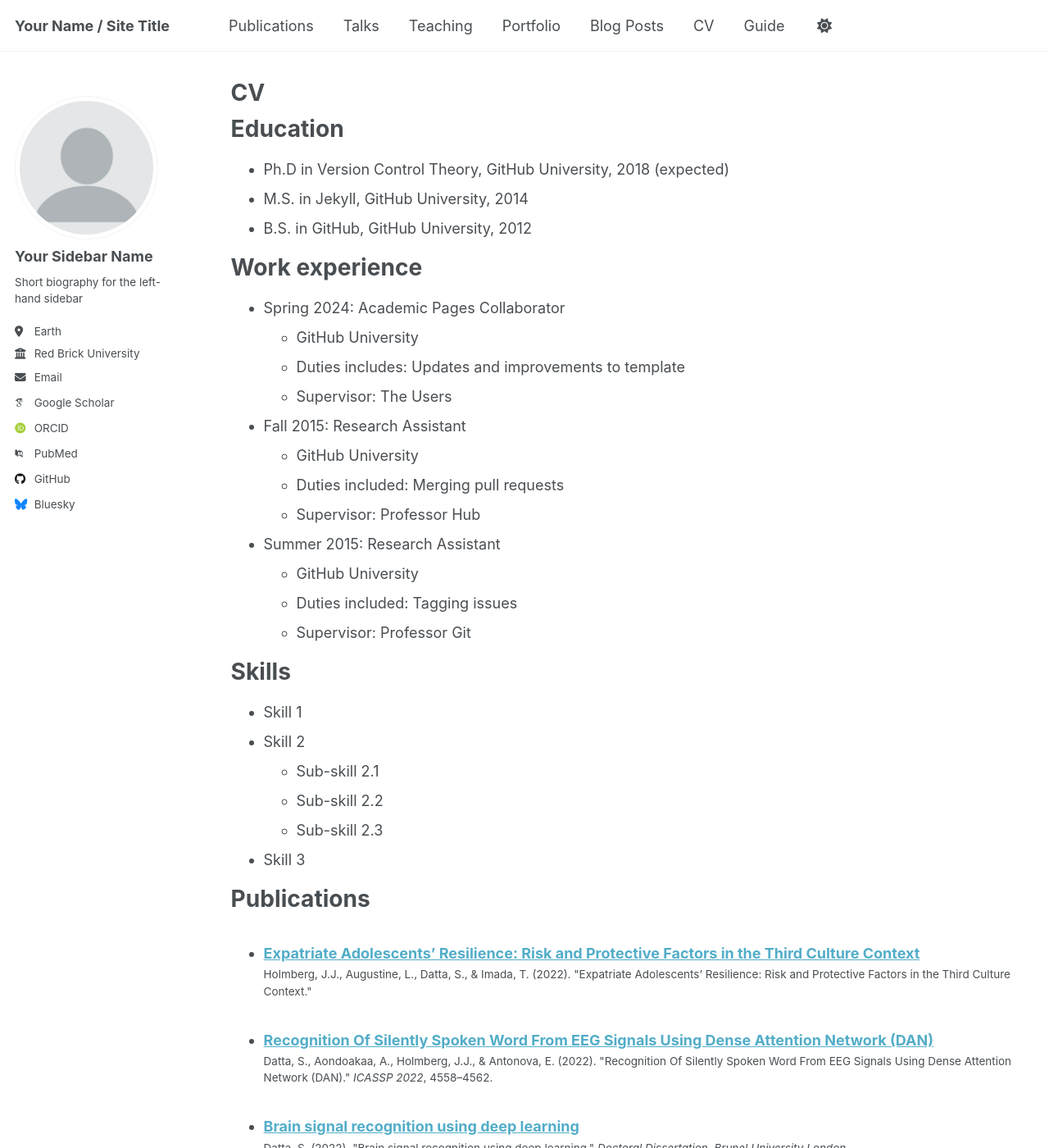
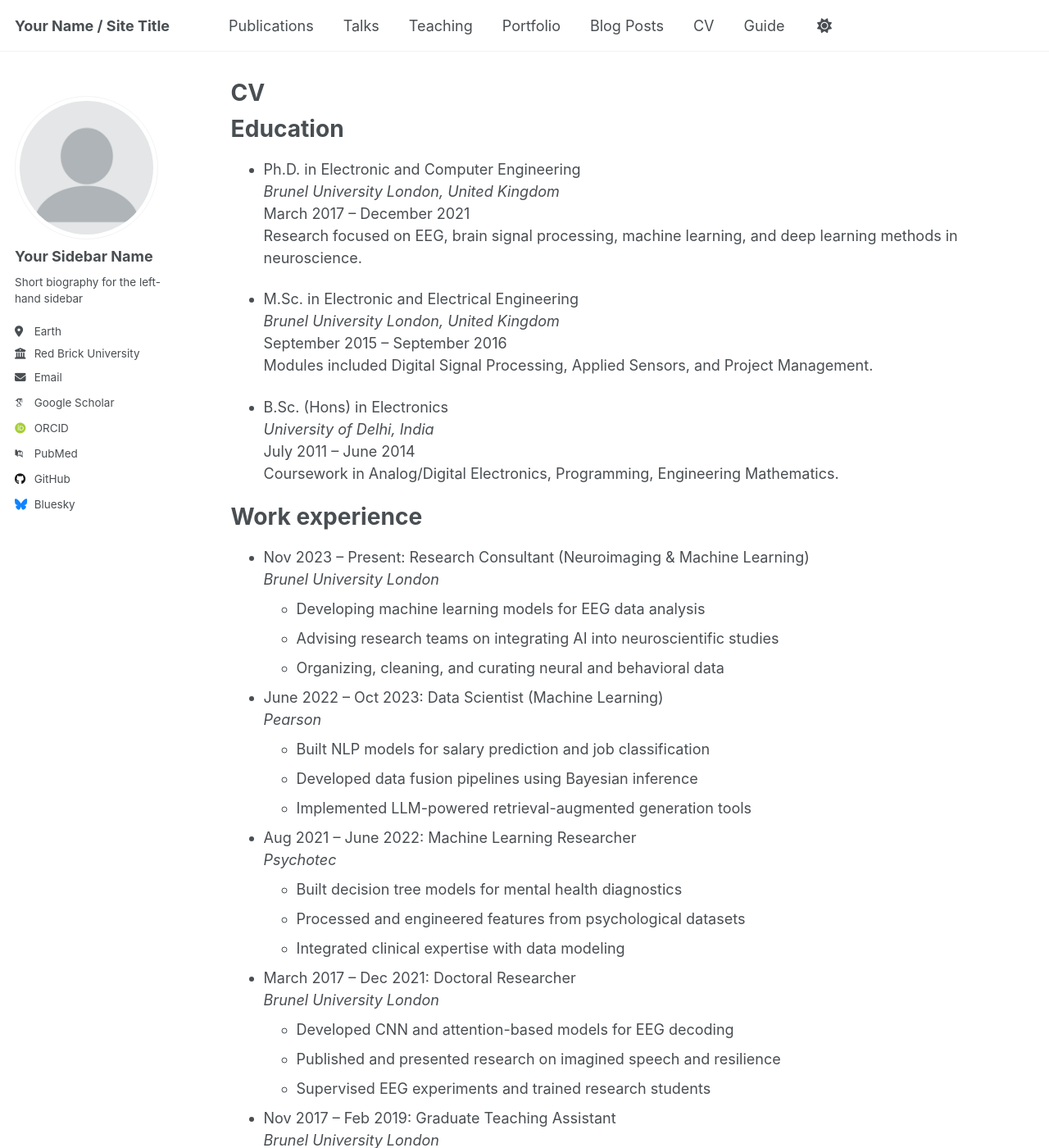
Before and after one commit to awaknd-1/awaknd-1.github.io, a Jekyll site: the page built from _pages/cv.md, in a window 1280 px wide and 1400 px high. Shown: the whole window at 82% size. Built offline with Jekyll 4.4.1, drawn with Linux system fonts in a browser that asks for light colours; some web fonts are replaced; a script that is not in the unit is left out; some of the changed text lies outside the part shown.

Commit message:
Update cv.md

```diff
--- a/_pages/cv.md
+++ b/_pages/cv.md
@@ -11,54 +11,91 @@ redirect_from:
 
 Education
 ======
-* Ph.D in Version Control Theory, GitHub University, 2018 (expected)
-* M.S. in Jekyll, GitHub University, 2014
-* B.S. in GitHub, GitHub University, 2012
+* Ph.D. in Electronic and Computer Engineering
+  *Brunel University London, United Kingdom*
+  March 2017 – December 2021
+  Research focused on EEG, brain signal processing, machine learning, and deep learning methods in neuroscience.
+
+* M.Sc. in Electronic and Electrical Engineering
+  *Brunel University London, United Kingdom*
+  September 2015 – September 2016
+  Modules included Digital Signal Processing, Applied Sensors, and Project Management.
+
+* B.Sc. (Hons) in Electronics
+  *University of Delhi, India*
+  July 2011 – June 2014
+  Coursework in Analog/Digital Electronics, Programming, Engineering Mathematics.
 
 Work experience
 ======
-* Spring 2024: Academic Pages Collaborator
-  * GitHub University
-  * Duties includes: Updates and improvements to template
-  * Supervisor: The Users
+* Nov 2023 – Present: Research Consultant (Neuroimaging & Machine Learning)
+  *Brunel University London*
+  - Developing machine learning models for EEG data analysis
+  - Advising research teams on integrating AI into neuroscientific studies
+  - Organizing, cleaning, and curating neural and behavioral data
 
-* Fall 2015: Research Assistant
-  * GitHub University
-  * Duties included: Merging pull requests
-  * Supervisor: Professor Hub
+* June 2022 – Oct 2023: Data Scientist (Machine Learning)
+  *Pearson*
+  - Built NLP models for salary prediction and job classification
+  - Developed data fusion pipelines using Bayesian inference
+  - Implemented LLM-powered retrieval-augmented generation tools
 
-* Summer 2015: Research Assistant
-  * GitHub University
-  * Duties included: Tagging issues
-  * Supervisor: Professor Git
+* Aug 2021 – June 2022: Machine Learning Researcher
+  *Psychotec*
+  - Built decision tree models for mental health diagnostics
+  - Processed and engineered features from psychological datasets
+  - Integrated clinical expertise with data modeling
+
+* March 2017 – Dec 2021: Doctoral Researcher
+  *Brunel University London*
+  - Developed CNN and attention-based models for EEG decoding
+  - Published and presented research on imagined speech and resilience
+  - Supervised EEG experiments and trained research students
+
+* Nov 2017 – Feb 2019: Graduate Teaching Assistant
+  *Brunel University London*
+  - Taught microcontroller systems, supervised lab work
+  - Supported undergraduate coursework and demonstrations
+
+* Oct 2018 – Dec 2019: READY Programme Facilitator
+  *Brunel University London*
+  - Delivered project management workshops to postgraduate researchers
+  - Coordinated sessions, supported interdisciplinary collaboration
 
 Skills
 ======
-* Skill 1
-* Skill 2
-  * Sub-skill 2.1
-  * Sub-skill 2.2
-  * Sub-skill 2.3
-* Skill 3
+* Programming: Python, MATLAB, SQL, Git
+* Machine Learning: Scikit-learn, TensorFlow, PyTorch, Keras
+* Signal Processing: MNE-Python, EEGLAB, E-Prime
+* Statistical Modeling: Bayesian inference, PyMC3, bnlearn
+* Tools & Platforms: AWS, GCP, GitHub, Conda, Pandas
+* Soft Skills: Academic writing, public speaking, leadership, mentoring
 
 Publications
 ======
-  <ul>{% for post in site.publications reversed %}
-    {% include archive-single-cv.html %}
-  {% endfor %}</ul>
+<ul>{% for post in site.publications reversed %}
+  {% include archive-single-cv.html %}
+{% endfor %}</ul>
 
 Talks
 ======
-  <ul>{% for post in site.talks reversed %}
-    {% include archive-single-talk-cv.html  %}
-  {% endfor %}</ul>
+<ul>{% for post in site.talks reversed %}
+  {% include archive-single-talk-cv.html  %}
+{% endfor %}</ul>
 
 Teaching
 ======
-  <ul>{% for post in site.teaching reversed %}
-    {% include archive-single-cv.html %}
-  {% endfor %}</ul>
+<ul>{% for post in site.teaching reversed %}
+  {% include archive-single-cv.html %}
+{% endfor %}</ul>
 
 Service and leadership
 ======
-* Currently signed in to 43 different slack teams
+* Member, Institute of Electrical and Electronics Engineers (IEEE)
+* Member, Centre of Artificial Intelligence, Brunel University London
+* Member, Centre of Cognitive Neuroscience (CCN), Brunel University London
+* Meditation and mindfulness facilitator (2019–2022), led weekly sessions for students and staff
+* Recognised as a Global Talent by the UK government via Tech Nation (2022)
+* Winner – Brunel University Provost’s Interdisciplinary Research Award (2021)
+* Alumni Award for Outstanding Entrepreneurship – Brunel University (2022)
+* Francisco J. Varela Research Award by Mind & Life Europe (2022)
```
